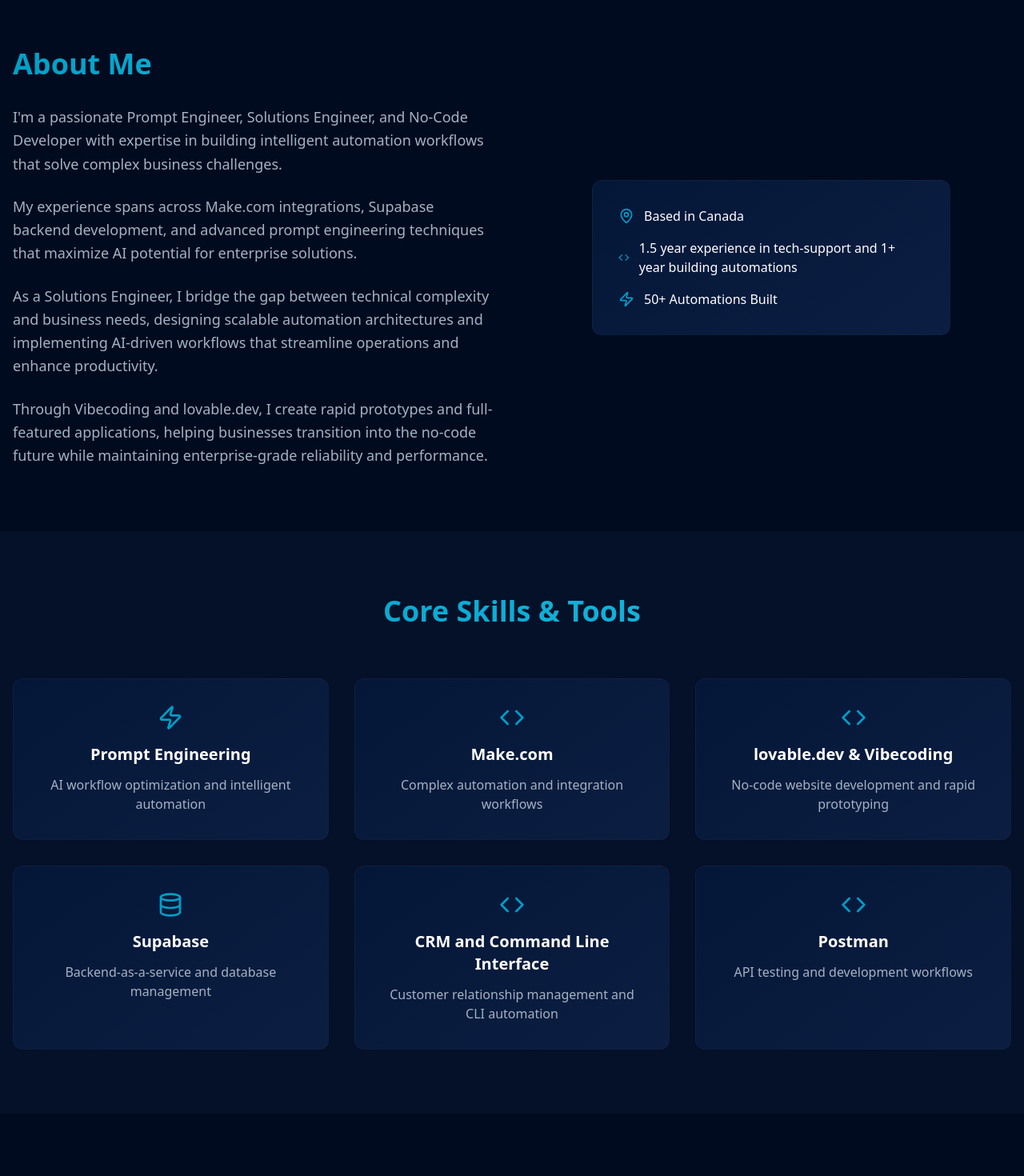
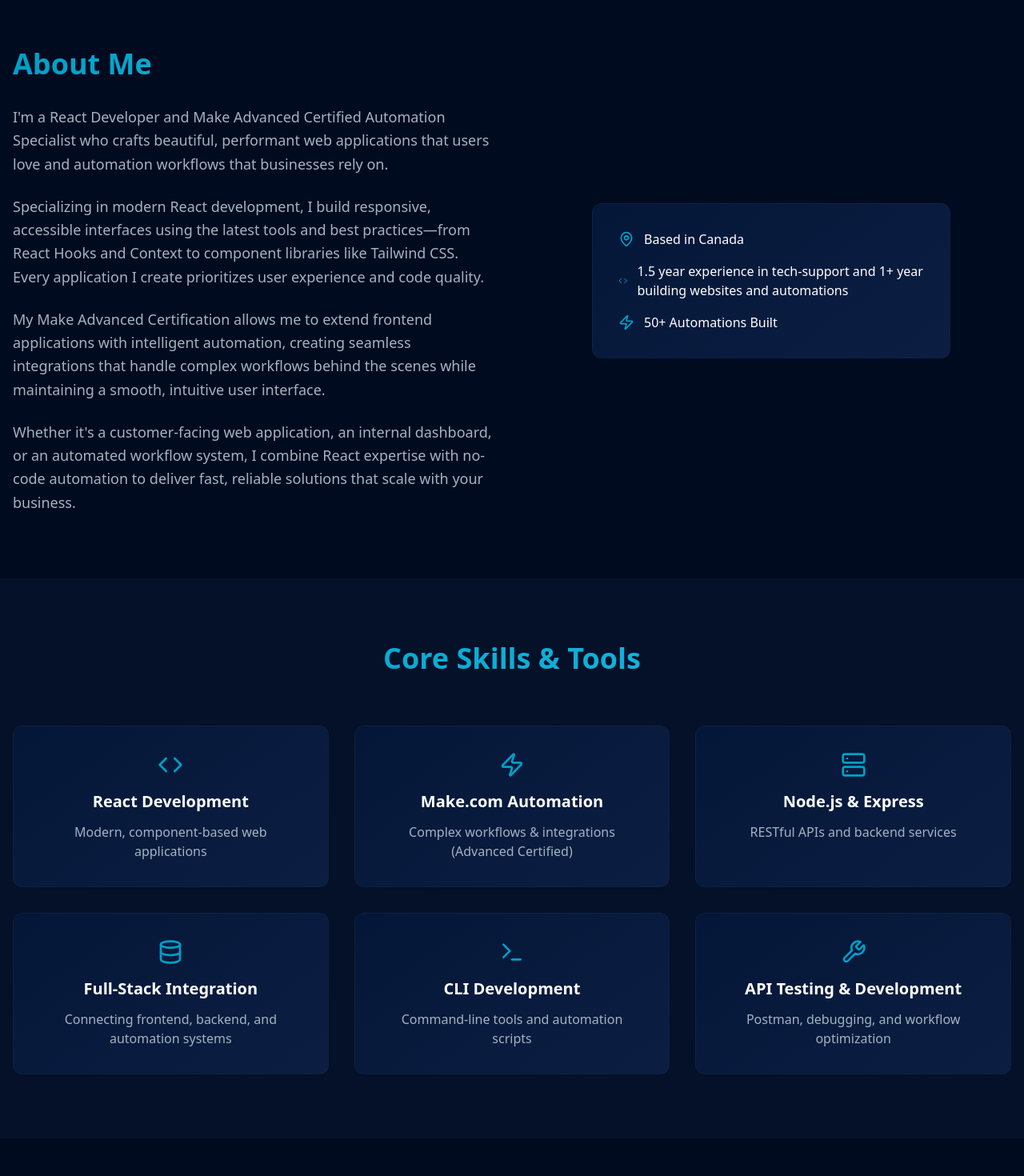
Before and after one commit to Rodrique09/portfolio-website, a React (Vite) app: page / in a window 1280 px wide. Shown: the part 820-2290 px from the top of the page at 80% size. Built offline with nearby package versions, Linux system fonts and the light colour scheme.

Commit message:
Made chnages to the lucid-react and about conent

```diff
--- a/src/components/ProfileWebsite.tsx
+++ b/src/components/ProfileWebsite.tsx
@@ -18,6 +18,7 @@
   Mail,
   Phone,
   MapPin
+, Server, Terminal, Wrench
 } from "lucide-react";
 import { cn } from "@/lib/utils";
 import { useToast } from "@/hooks/use-toast";
@@ -37,36 +38,36 @@
 
   const skills = [
     {
-      icon: <Zap className="w-8 h-8" />,
-      title: "Prompt Engineering",
-      description: "AI workflow optimization and intelligent automation"
+      icon: <Code className="w-8 h-8" />,
+      title: "React Development",
+      description: "Modern, component-based web applications"
     },
     {
-      icon: <Code className="w-8 h-8" />,
-      title: "Make.com",
-      description: "Complex automation and integration workflows"
+      icon: <Zap className="w-8 h-8" />,
+      title: "Make.com Automation",
+      description: "Complex workflows & integrations (Advanced Certified)"
     },
     {
-      icon: <Code className="w-8 h-8" />,
-      title: "lovable.dev & Vibecoding",
-      description: "No-code website development and rapid prototyping"
+      icon: <Server className="w-8 h-8" />,
+      title: "Node.js & Express",
+      description: "RESTful APIs and backend services"
     },
     {
       icon: <Database className="w-8 h-8" />,
-      title: "Supabase",
-      description: "Backend-as-a-service and database management"
+      title: "Full-Stack Integration",
+      description: "Connecting frontend, backend, and automation systems"
     },
     {
-      icon: <Code className="w-8 h-8" />,
-      title: "CRM and Command Line Interface",
-      description: "Customer relationship management and CLI automation"
+      icon: <Terminal className="w-8 h-8" />,
+      title: "CLI Development",
+      description: "Command-line tools and automation scripts"
     },
     {
-      icon: <Code className="w-8 h-8" />,
-      title: "Postman",
-      description: "API testing and development workflows"
+      icon: <Wrench className="w-8 h-8" />,
+      title: "API Testing & Development",
+      description: "Postman, debugging, and workflow optimization"
     }
-  ];
+  ]
 
   const projects = [
     {
@@ -207,10 +208,10 @@
             <h1 className="text-4xl md:text-6xl lg:text-7xl font-bold mb-6 leading-tight">
               I'm <span className="text-gradient">Panth Patel</span> —
               <br />
-              Prompt Engineer, Solutions Engineer & No-Code Developer
+              React Developer & No-Code Automation Developer
             </h1>
             <p className="text-xl md:text-2xl text-muted-foreground mb-8 leading-relaxed">
-              Building AI-driven workflows, low-code websites, and automations that transform business processes.
+              Building React applications and AI-powered automations with Make to streamline business workflows and boost productivity.
             </p>
             <Button
               onClick={() => scrollToSection("projects")}
@@ -233,22 +234,24 @@
               <h2 className="text-4xl font-bold mb-8 text-gradient">About Me</h2>
               <div className="space-y-6 text-lg text-muted-foreground leading-relaxed">
                 <p>
-                  I'm a passionate Prompt Engineer, Solutions Engineer, and No-Code Developer with expertise in building
-                  intelligent automation workflows that solve complex business challenges.
+                  I'm a React Developer and Make Advanced Certified Automation Specialist who crafts
+                  beautiful, performant web applications that users love and automation workflows that
+                  businesses rely on.
                 </p>
                 <p>
-                  My experience spans across Make.com integrations, Supabase backend development,
-                  and advanced prompt engineering techniques that maximize AI potential for enterprise solutions.
+                  Specializing in modern React development, I build responsive, accessible interfaces using
+                  the latest tools and best practices—from React Hooks and Context to component libraries
+                  like Tailwind CSS. Every application I create prioritizes user experience and code quality.
                 </p>
                 <p>
-                  As a Solutions Engineer, I bridge the gap between technical complexity and business needs,
-                  designing scalable automation architectures and implementing AI-driven workflows that
-                  streamline operations and enhance productivity.
+                  My Make Advanced Certification allows me to extend frontend applications with intelligent
+                  automation, creating seamless integrations that handle complex workflows behind the scenes
+                  while maintaining a smooth, intuitive user interface.
                 </p>
                 <p>
-                  Through Vibecoding and lovable.dev, I create rapid prototypes and full-featured
-                  applications, helping businesses transition into the no-code future while maintaining
-                  enterprise-grade reliability and performance.
+                  Whether it's a customer-facing web application, an internal dashboard, or an automated
+                  workflow system, I combine React expertise with no-code automation to deliver fast,
+                  reliable solutions that scale with your business.
                 </p>
               </div>
             </div>
@@ -263,7 +266,7 @@
                     </div>
                     <div className="flex items-center gap-3">
                       <Code className="w-5 h-5 text-primary" />
-                      <span>1.5 year experience in tech-support and 1+ year building automations</span>
+                      <span>1.5 year experience in tech-support and 1+ year building websites and automations</span>
                     </div>
                     <div className="flex items-center gap-3">
                       <Zap className="w-5 h-5 text-primary" />
```
Lines whose indentation alone changed are shown as unchanged.
